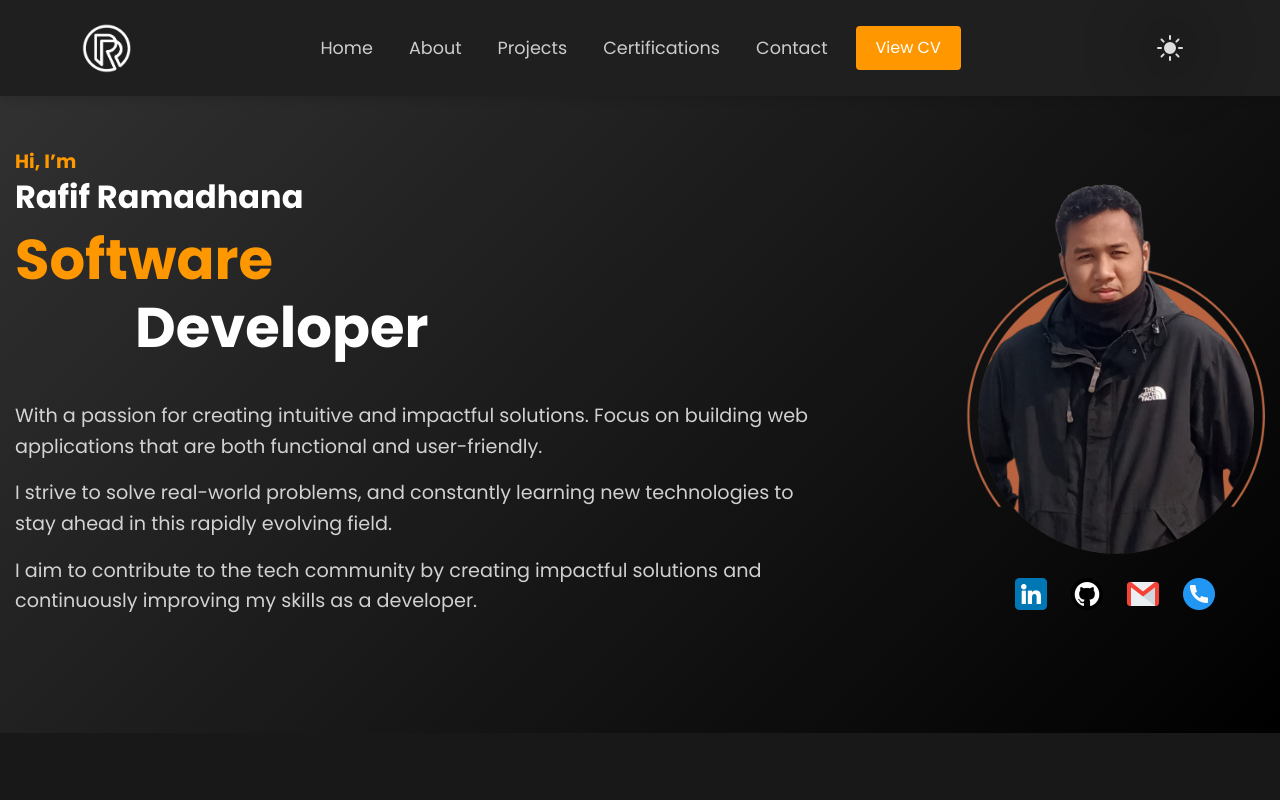
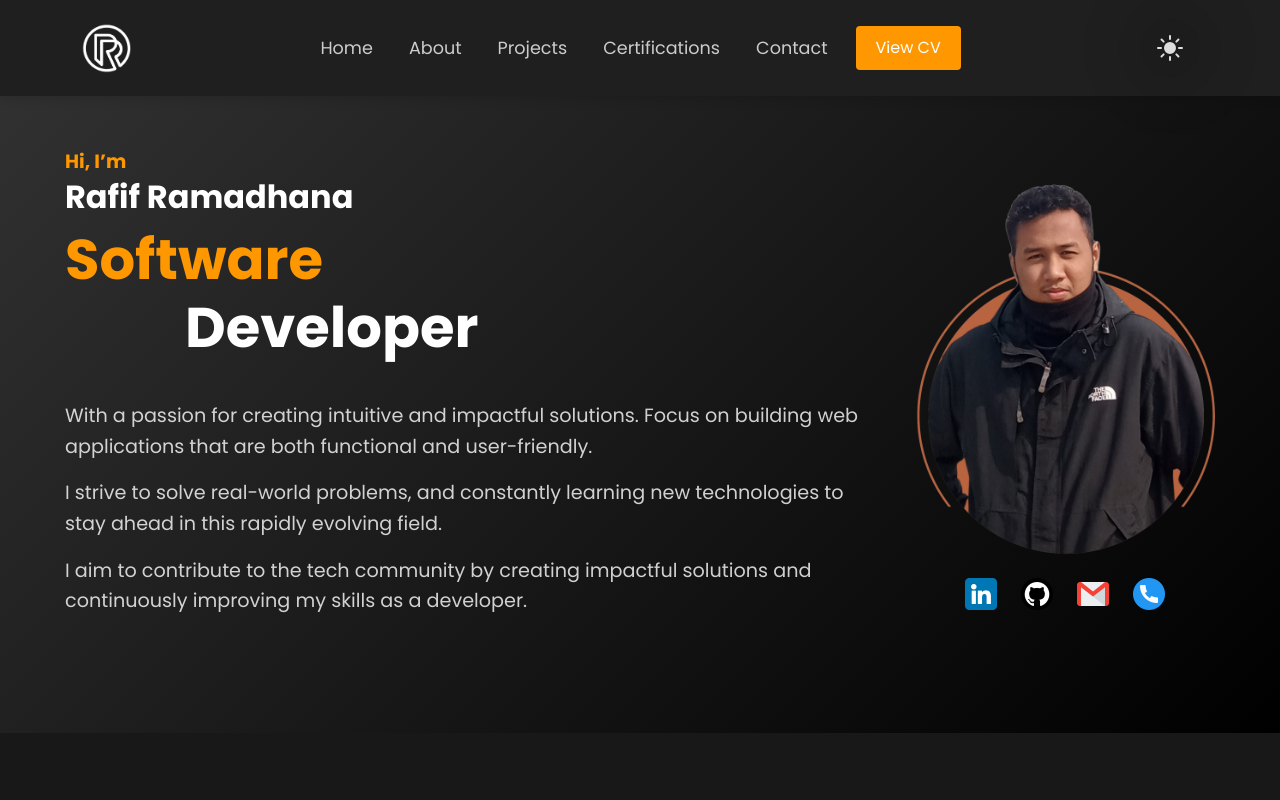
Before and after one commit to rafiframadhana/My-Portfolio, a plain HTML site: page index.html in a window 1280 px wide. Shown: the top 800 px of the page. Drawn offline with nearby package versions, Linux system fonts and the light colour scheme.

Commit message:
fix styling

```diff
--- a/styles/styles.css
+++ b/styles/styles.css
@@ -634,7 +634,11 @@ footer {
     font-size: 1rem;
 }
 
-
+@media (max-width:1300px) {
+    .profile-text {
+        margin-right: 50px;
+    }
+}
 
 @media (max-width:1249px) {
     #home {
```
